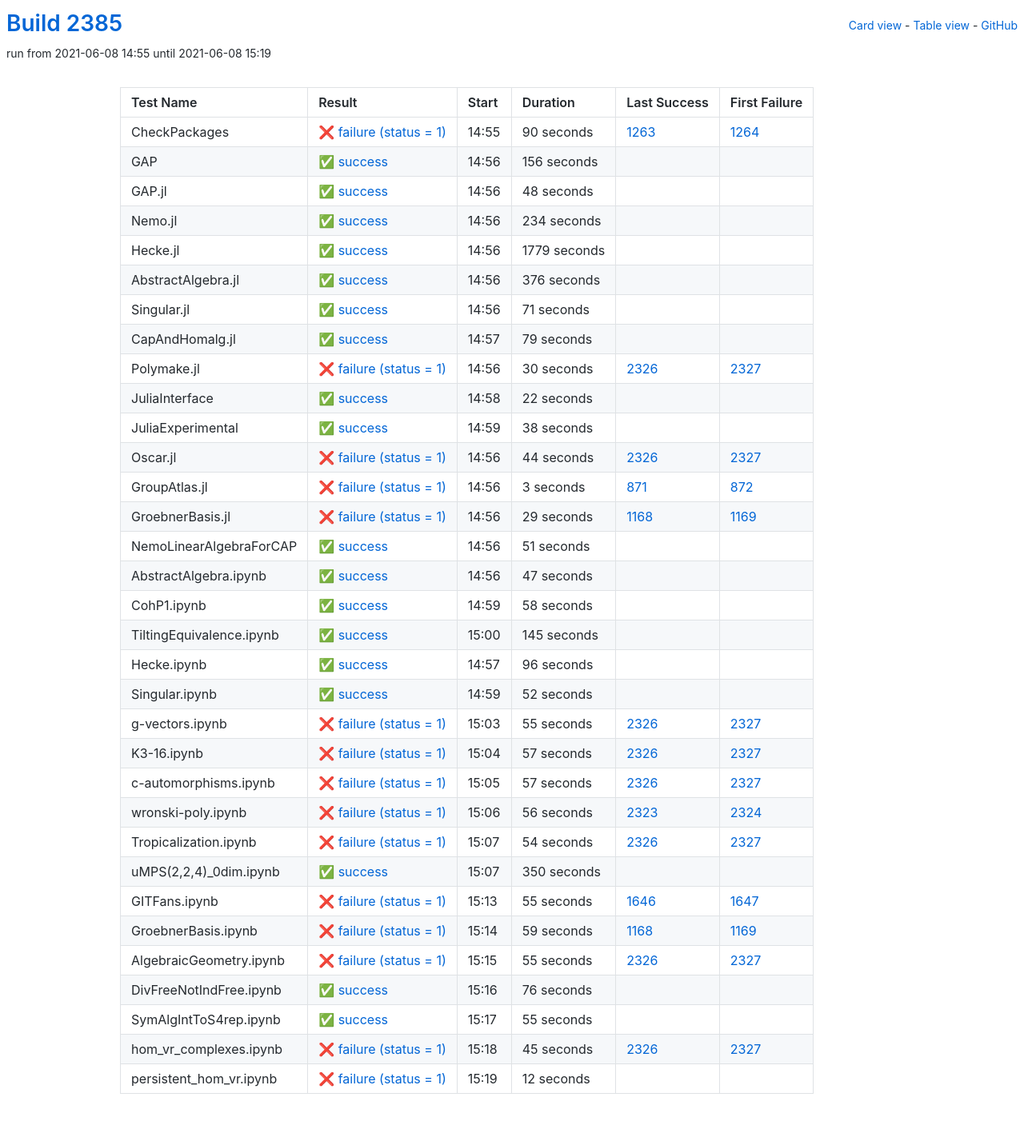
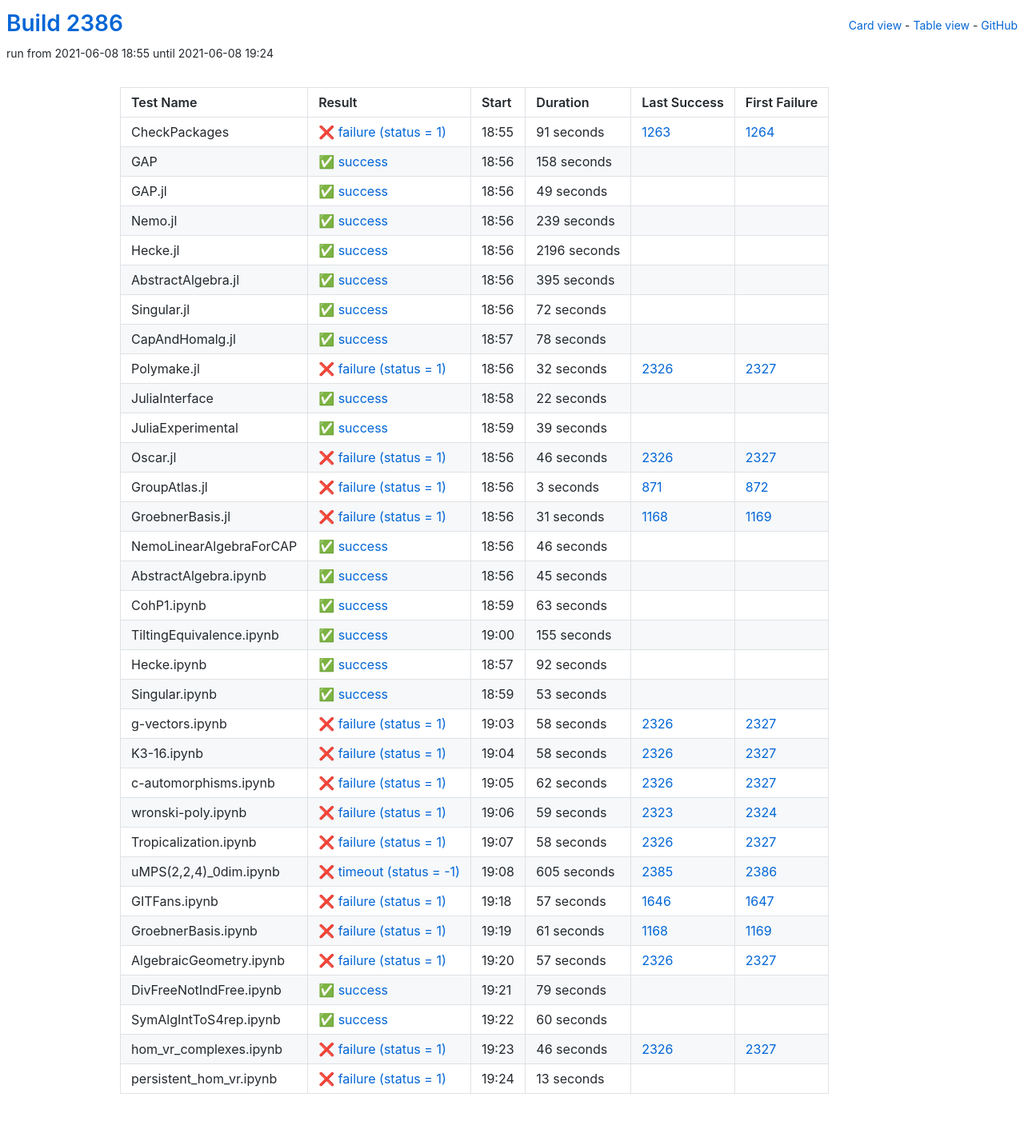
Before and after one commit to oscar-system/oscar-ci-status-stable, a Jekyll site: the page built from table.html, in a window 1280 px wide. Shown: the whole page at 80% size. Built offline with Jekyll 4.4.1, drawn with Linux system fonts in a browser that asks for light colours.

Commit message:
Build #2386

```diff
--- a/_data/ci.yml
+++ b/_data/ci.yml
@@ -1,6 +1,6 @@
 ---
-build: 2385
-build_url: https://oscarci.mathematik.uni-kl.de/job/oscar-stable/2385/
+build: 2386
+build_url: https://oscarci.mathematik.uni-kl.de/job/oscar-stable/2386/
 job: oscar-stable
 organization: oscar-system
 repo: oscar-ci-status-stable
@@ -8,116 +8,116 @@ repourl: https://github.com/oscar-system/oscar-ci-status-stable
 tests:
 - name: CheckPackages
   id: checkpackages
-  log: https://oscarci.mathematik.uni-kl.de/job/oscar-stable/2385/artifact/logs/build-2385/CheckPackages.log
-  start: 2021-06-08 14:55
+  log: https://oscarci.mathematik.uni-kl.de/job/oscar-stable/2386/artifact/logs/build-2386/CheckPackages.log
+  start: 2021-06-08 18:55
   success: false
   exitcode: 1
   status: failure
-  duration: 90
+  duration: 91
   last_success: 1263
   last_success_url: https://oscarci.mathematik.uni-kl.de/job/oscar-stable/1263/
   first_failure: 1264
   first_failure_url: https://oscarci.mathematik.uni-kl.de/job/oscar-stable/1264/
 - name: GAP
   id: gap
-  log: https://oscarci.mathematik.uni-kl.de/job/oscar-stable/2385/artifact/logs/build-2385/GAP.log
-  start: 2021-06-08 14:56
+  log: https://oscarci.mathematik.uni-kl.de/job/oscar-stable/2386/artifact/logs/build-2386/GAP.log
+  start: 2021-06-08 18:56
   success: true
   exitcode: 0
   status: success
-  duration: 156
+  duration: 158
   last_success: false
   last_success_url:
   first_failure: false
   first_failure_url:
 - name: GAP.jl
   id: gap-jl
-  log: https://oscarci.mathematik.uni-kl.de/job/oscar-stable/2385/artifact/logs/build-2385/GAP.jl.log
-  start: 2021-06-08 14:56
+  log: https://oscarci.mathematik.uni-kl.de/job/oscar-stable/2386/artifact/logs/build-2386/GAP.jl.log
+  start: 2021-06-08 18:56
   success: true
   exitcode: 0
   status: success
-  duration: 48
+  duration: 49
   last_success: false
   last_success_url:
   first_failure: false
   first_failure_url:
 - name: Nemo.jl
   id: nemo-jl
-  log: https://oscarci.mathematik.uni-kl.de/job/oscar-stable/2385/artifact/logs/build-2385/Nemo.jl.log
-  start: 2021-06-08 14:56
+  log: https://oscarci.mathematik.uni-kl.de/job/oscar-stable/2386/artifact/logs/build-2386/Nemo.jl.log
+  start: 2021-06-08 18:56
   success: true
   exitcode: 0
   status: success
-  duration: 234
+  duration: 239
   last_success: false
   last_success_url:
   first_failure: false
   first_failure_url:
 - name: Hecke.jl
   id: hecke-jl
-  log: https://oscarci.mathematik.uni-kl.de/job/oscar-stable/2385/artifact/logs/build-2385/Hecke.jl.log
-  start: 2021-06-08 14:56
+  log: https://oscarci.mathematik.uni-kl.de/job/oscar-stable/2386/artifact/logs/build-2386/Hecke.jl.log
+  start: 2021-06-08 18:56
   success: true
   exitcode: 0
   status: success
-  duration: 1779
+  duration: 2196
   last_success: false
   last_success_url:
   first_failure: false
   first_failure_url:
 - name: AbstractAlgebra.jl
   id: abstractalgebra-jl
-  log: https://oscarci.mathematik.uni-kl.de/job/oscar-stable/2385/artifact/logs/build-2385/AbstractAlgebra.jl.log
-  start: 2021-06-08 14:56
+  log: https://oscarci.mathematik.uni-kl.de/job/oscar-stable/2386/artifact/logs/build-2386/AbstractAlgebra.jl.log
+  start: 2021-06-08 18:56
   success: true
   exitcode: 0
   status: success
-  duration: 376
+  duration: 395
   last_success: false
   last_success_url:
   first_failure: false
   first_failure_url:
 - name: Singular.jl
   id: singular-jl
-  log: https://oscarci.mathematik.uni-kl.de/job/oscar-stable/2385/artifact/logs/build-2385/Singular.jl.log
-  start: 2021-06-08 14:56
+  log: https://oscarci.mathematik.uni-kl.de/job/oscar-stable/2386/artifact/logs/build-2386/Singular.jl.log
+  start: 2021-06-08 18:56
   success: true
   exitcode: 0
   status: success
-  duration: 71
+  duration: 72
   last_success: false
   last_success_url:
   first_failure: false
   first_failure_url:
 - name: CapAndHomalg.jl
   id: capandhomalg-jl
-  log: https://oscarci.mathematik.uni-kl.de/job/oscar-stable/2385/artifact/logs/build-2385/CapAndHomalg.jl.log
-  start: 2021-06-08 14:57
+  log: https://oscarci.mathematik.uni-kl.de/job/oscar-stable/2386/artifact/logs/build-2386/CapAndHomalg.jl.log
+  start: 2021-06-08 18:57
   success: true
   exitcode: 0
   status: success
-  duration: 79
+  duration: 78
   last_success: false
   last_success_url:
   first_failure: false
   first_failure_url:
 - name: Polymake.jl
   id: polymake-jl
-  log: https://oscarci.mathematik.uni-kl.de/job/oscar-stable/2385/artifact/logs/build-2385/Polymake.jl.log
-  start: 2021-06-08 14:56
+  log: https://oscarci.mathematik.uni-kl.de/job/oscar-stable/2386/artifact/logs/build-2386/Polymake.jl.log
+  start: 2021-06-08 18:56
   success: false
   exitcode: 1
   status: failure
-  duration: 30
+  duration: 32
   last_success: 2326
   last_success_url: https://oscarci.mathematik.uni-kl.de/job/oscar-stable/2326/
   first_failure: 2327
   first_failure_url: https://oscarci.mathematik.uni-kl.de/job/oscar-stable/2327/
 - name: JuliaInterface
   id: juliainterface
-  log: https://oscarci.mathematik.uni-kl.de/job/oscar-stable/2385/artifact/logs/build-2385/JuliaInterface.log
-  start: 2021-06-08 14:58
+  log: https://oscarci.mathematik.uni-kl.de/job/oscar-stable/2386/artifact/logs/build-2386/JuliaInterface.log
+  start: 2021-06-08 18:58
   success: true
   exitcode: 0
   status: success
@@ -128,32 +128,32 @@ tests:
   first_failure_url:
 - name: JuliaExperimental
   id: juliaexperimental
-  log: https://oscarci.mathematik.uni-kl.de/job/oscar-stable/2385/artifact/logs/build-2385/JuliaExperimental.log
-  start: 2021-06-08 14:59
+  log: https://oscarci.mathematik.uni-kl.de/job/oscar-stable/2386/artifact/logs/build-2386/JuliaExperimental.log
+  start: 2021-06-08 18:59
   success: true
   exitcode: 0
   status: success
-  duration: 38
+  duration: 39
   last_success: false
   last_success_url:
   first_failure: false
   first_failure_url:
 - name: Oscar.jl
   id: oscar-jl
-  log: https://oscarci.mathematik.uni-kl.de/job/oscar-stable/2385/artifact/logs/build-2385/Oscar.jl.log
-  start: 2021-06-08 14:56
+  log: https://oscarci.mathematik.uni-kl.de/job/oscar-stable/2386/artifact/logs/build-2386/Oscar.jl.log
+  start: 2021-06-08 18:56
   success: false
   exitcode: 1
   status: failure
-  duration: 44
+  duration: 46
   last_success: 2326
   last_success_url: https://oscarci.mathematik.uni-kl.de/job/oscar-stable/2326/
   first_failure: 2327
   first_failure_url: https://oscarci.mathematik.uni-kl.de/job/oscar-stable/2327/
 - name: GroupAtlas.jl
   id: groupatlas-jl
-  log: https://oscarci.mathematik.uni-kl.de/job/oscar-stable/2385/artifact/logs/build-2385/GroupAtlas.jl.log
-  start: 2021-06-08 14:56
+  log: https://oscarci.mathematik.uni-kl.de/job/oscar-stable/2386/artifact/logs/build-2386/GroupAtlas.jl.log
+  start: 2021-06-08 18:56
   success: false
   exitcode: 1
   status: failure
@@ -164,104 +164,188 @@ tests:
   first_failure_url: https://oscarci.mathematik.uni-kl.de/job/oscar-stable/872/
 - name: GroebnerBasis.jl
   id: groebnerbasis-jl
-  log: https://oscarci.mathematik.uni-kl.de/job/oscar-stable/2385/artifact/logs/build-2385/GroebnerBasis.jl.log
-  start: 2021-06-08 14:56
+  log: https://oscarci.mathematik.uni-kl.de/job/oscar-stable/2386/artifact/logs/build-2386/GroebnerBasis.jl.log
+  start: 2021-06-08 18:56
   success: false
   exitcode: 1
   status: failure
-  duration: 29
+  duration: 31
   last_success: 1168
   last_success_url: https://oscarci.mathematik.uni-kl.de/job/oscar-stable/1168/
   first_failure: 1169
   first_failure_url: https://oscarci.mathematik.uni-kl.de/job/oscar-stable/1169/
 - name: NemoLinearAlgebraForCAP
   id: nemolinearalgebraforcap
-  log: https://oscarci.mathematik.uni-kl.de/job/oscar-stable/2385/artifact/logs/build-2385/NemoLinearAlgebraForCAP.log
-  start: 2021-06-08 14:56
+  log: https://oscarci.mathematik.uni-kl.de/job/oscar-stable/2386/artifact/logs/build-2386/NemoLinearAlgebraForCAP.log
+  start: 2021-06-08 18:56
   success: true
   exitcode: 0
   status: success
-  duration: 51
+  duration: 46
   last_success: false
   last_success_url:
   first_failure: false
   first_failure_url:
 - name: AbstractAlgebra.ipynb
   id: abstractalgebra-ipynb
-  log: https://oscarci.mathematik.uni-kl.de/job/oscar-stable/2385/artifact/logs/build-2385/AbstractAlgebra.ipynb.log
-  start: 2021-06-08 14:56
+  log: https://oscarci.mathematik.uni-kl.de/job/oscar-stable/2386/artifact/logs/build-2386/AbstractAlgebra.ipynb.log
+  start: 2021-06-08 18:56
   success: true
   exitcode: 0
   status: success
-  duration: 47
+  duration: 45
   last_success: false
   last_success_url:
   first_failure: false
   first_failure_url:
 - name: CohP1.ipynb
   id: cohp1-ipynb
-  log: https://oscarci.mathematik.uni-kl.de/job/oscar-stable/2385/artifact/logs/build-2385/CohP1.ipynb.log
-  start: 2021-06-08 14:59
+  log: https://oscarci.mathematik.uni-kl.de/job/oscar-stable/2386/artifact/logs/build-2386/CohP1.ipynb.log
+  start: 2021-06-08 18:59
   success: true
   exitcode: 0
   status: success
-  duration: 58
+  duration: 63
   last_success: false
   last_success_url:
   first_failure: false
   first_failure_url:
 - name: TiltingEquivalence.ipynb
   id: tiltingequivalence-ipynb
-  log: https://oscarci.mathematik.uni-kl.de/job/oscar-stable/2385/artifact/logs/build-2385/TiltingEquivalence.ipynb.log
-  start: 2021-06-08 15:00
+  log: https://oscarci.mathematik.uni-kl.de/job/oscar-stable/2386/artifact/logs/build-2386/TiltingEquivalence.ipynb.log
+  start: 2021-06-08 19:00
   success: true
   exitcode: 0
   status: success
-  duration: 145
+  duration: 155
   last_success: false
   last_success_url:
   first_failure: false
   first_failure_url:
 - name: Hecke.ipynb
   id: hecke-ipynb
-  log: https://oscarci.mathematik.uni-kl.de/job/oscar-stable/2385/artifact/logs/build-2385/Hecke.ipynb.log
-  start: 2021-06-08 14:57
+  log: https://oscarci.mathematik.uni-kl.de/job/oscar-stable/2386/artifact/logs/build-2386/Hecke.ipynb.log
+  start: 2021-06-08 18:57
   success: true
   exitcode: 0
   status: success
-  duration: 96
+  duration: 92
   last_success: false
   last_success_url:
   first_failure: false
   first_failure_url:
 - name: Singular.ipynb
   id: singular-ipynb
-  log: https://oscarci.mathematik.uni-kl.de/job/oscar-stable/2385/artifact/logs/build-2385/Singular.ipynb.log
-  start: 2021-06-08 14:59
+  log: https://oscarci.mathematik.uni-kl.de/job/oscar-stable/2386/artifact/logs/build-2386/Singular.ipynb.log
+  start: 2021-06-08 18:59
   success: true
   exitcode: 0
   status: success
-  duration: 52
+  duration: 53
   last_success: false
   last_success_url:
   first_failure: false
   first_failure_url:
 - name: g-vectors.ipynb
   id: g-vectors-ipynb
-  log: https://oscarci.mathematik.uni-kl.de/job/oscar-stable/2385/artifact/logs/build-2385/g-vectors.ipynb.log
-  start: 2021-06-08 15:03
+  log: https://oscarci.mathematik.uni-kl.de/job/oscar-stable/2386/artifact/logs/build-2386/g-vectors.ipynb.log
+  start: 2021-06-08 19:03
   success: false
   exitcode: 1
   status: failure
-  duration: 55
+  duration: 58
   last_success: 2326
   last_success_url: https://oscarci.mathematik.uni-kl.de/job/oscar-stable/2326/
   first_failure: 2327
   first_failure_url: https://oscarci.mathematik.uni-kl.de/job/oscar-stable/2327/
 - name: K3-16.ipynb
   id: k3-16-ipynb
-  log: https://oscarci.mathematik.uni-kl.de/job/oscar-stable/2385/artifact/logs/build-2385/K3-16.ipynb.log
-  start: 2021-06-08 15:04
+  log: https://oscarci.mathematik.uni-kl.de/job/oscar-stable/2386/artifact/logs/build-2386/K3-16.ipynb.log
+  start: 2021-06-08 19:04
+  success: false
+  exitcode: 1
+  status: failure
+  duration: 58
+  last_success: 2326
+  last_success_url: https://oscarci.mathematik.uni-kl.de/job/oscar-stable/2326/
+  first_failure: 2327
+  first_failure_url: https://oscarci.mathematik.uni-kl.de/job/oscar-stable/2327/
+- name: c-automorphisms.ipynb
+  id: c-automorphisms-ipynb
+  log: https://oscarci.mathematik.uni-kl.de/job/oscar-stable/2386/artifact/logs/build-2386/c-automorphisms.ipynb.log
+  start: 2021-06-08 19:05
+  success: false
+  exitcode: 1
+  status: failure
+  duration: 62
+  last_success: 2326
+  last_success_url: https://oscarci.mathematik.uni-kl.de/job/oscar-stable/2326/
+  first_failure: 2327
+  first_failure_url: https://oscarci.mathematik.uni-kl.de/job/oscar-stable/2327/
+- name: wronski-poly.ipynb
+  id: wronski-poly-ipynb
+  log: https://oscarci.mathematik.uni-kl.de/job/oscar-stable/2386/artifact/logs/build-2386/wronski-poly.ipynb.log
+  start: 2021-06-08 19:06
+  success: false
+  exitcode: 1
+  status: failure
+  duration: 59
+  last_success: 2323
+  last_success_url: https://oscarci.mathematik.uni-kl.de/job/oscar-stable/2323/
+  first_failure: 2324
+  first_failure_url: https://oscarci.mathematik.uni-kl.de/job/oscar-stable/2324/
+- name: Tropicalization.ipynb
+  id: tropicalization-ipynb
+  log: https://oscarci.mathematik.uni-kl.de/job/oscar-stable/2386/artifact/logs/build-2386/Tropicalization.ipynb.log
+  start: 2021-06-08 19:07
+  success: false
+  exitcode: 1
+  status: failure
+  duration: 58
+  last_success: 2326
+  last_success_url: https://oscarci.mathematik.uni-kl.de/job/oscar-stable/2326/
+  first_failure: 2327
+  first_failure_url: https://oscarci.mathematik.uni-kl.de/job/oscar-stable/2327/
+- name: uMPS(2,2,4)_0dim.ipynb
+  id: umps-2-2-4-0dim-ipynb
+  log: https://oscarci.mathematik.uni-kl.de/job/oscar-stable/2386/artifact/logs/build-2386/uMPS-2-2-4-_0dim.ipynb.log
+  start: 2021-06-08 19:08
+  success: false
+  exitcode: -1
+  status: timeout
+  duration: 605
+  last_success: 2385
+  last_success_url: https://oscarci.mathematik.uni-kl.de/job/oscar-stable/2385/
+  first_failure: 2386
+  first_failure_url: https://oscarci.mathematik.uni-kl.de/job/oscar-stable/2386/
+- name: GITFans.ipynb
+  id: gitfans-ipynb
+  log: https://oscarci.mathematik.uni-kl.de/job/oscar-stable/2386/artifact/logs/build-2386/GITFans.ipynb.log
+  start: 2021-06-08 19:18
+  success: false
+  exitcode: 1
+  status: failure
+  duration: 57
+  last_success: 1646
+  last_success_url: https://oscarci.mathematik.uni-kl.de/job/oscar-stable/1646/
+  first_failure: 1647
+  first_failure_url: https://oscarci.mathematik.uni-kl.de/job/oscar-stable/1647/
+- name: GroebnerBasis.ipynb
+  id: groebnerbasis-ipynb
+  log: https://oscarci.mathematik.uni-kl.de/job/oscar-stable/2386/artifact/logs/build-2386/GroebnerBasis.ipynb.log
+  start: 2021-06-08 19:19
+  success: false
+  exitcode: 1
+  status: failure
+  duration: 61
+  last_success: 1168
+  last_success_url: https://oscarci.mathematik.uni-kl.de/job/oscar-stable/1168/
+  first_failure: 1169
+  first_failure_url: https://oscarci.mathematik.uni-kl.de/job/oscar-stable/1169/
+- name: AlgebraicGeometry.ipynb
+  id: algebraicgeometry-ipynb
+  log: https://oscarci.mathematik.uni-kl.de/job/oscar-stable/2386/artifact/logs/build-2386/AlgebraicGeometry.ipynb.log
+  start: 2021-06-08 19:20
   success: false
   exitcode: 1
   status: failure
@@ -270,134 +354,50 @@ tests:
   last_success_url: https://oscarci.mathematik.uni-kl.de/job/oscar-stable/2326/
   first_failure: 2327
   first_failure_url: https://oscarci.mathematik.uni-kl.de/job/oscar-stable/2327/
-- name: c-automorphisms.ipynb
-  id: c-automorphisms-ipynb
-  log: https://oscarci.mathematik.uni-kl.de/job/oscar-stable/2385/artifact/logs/build-2385/c-automorphisms.ipynb.log
-  start: 2021-06-08 15:05
-  success: false
-  exitcode: 1
-  status: failure
-  duration: 57
-  last_success: 2326
-  last_success_url: https://oscarci.mathematik.uni-kl.de/job/oscar-stable/2326/
-  first_failure: 2327
-  first_failure_url: https://oscarci.mathematik.uni-kl.de/job/oscar-stable/2327/
-- name: wronski-poly.ipynb
-  id: wronski-poly-ipynb
-  log: https://oscarci.mathematik.uni-kl.de/job/oscar-stable/2385/artifact/logs/build-2385/wronski-poly.ipynb.log
-  start: 2021-06-08 15:06
-  success: false
-  exitcode: 1
-  status: failure
-  duration: 56
-  last_success: 2323
-  last_success_url: https://oscarci.mathematik.uni-kl.de/job/oscar-stable/2323/
-  first_failure: 2324
-  first_failure_url: https://oscarci.mathematik.uni-kl.de/job/oscar-stable/2324/
-- name: Tropicalization.ipynb
-  id: tropicalization-ipynb
-  log: https://oscarci.mathematik.uni-kl.de/job/oscar-stable/2385/artifact/logs/build-2385/Tropicalization.ipynb.log
-  start: 2021-06-08 15:07
-  success: false
-  exitcode: 1
-  status: failure
-  duration: 54
-  last_success: 2326
-  last_success_url: https://oscarci.mathematik.uni-kl.de/job/oscar-stable/2326/
-  first_failure: 2327
-  first_failure_url: https://oscarci.mathematik.uni-kl.de/job/oscar-stable/2327/
-- name: uMPS(2,2,4)_0dim.ipynb
-  id: umps-2-2-4-0dim-ipynb
-  log: https://oscarci.mathematik.uni-kl.de/job/oscar-stable/2385/artifact/logs/build-2385/uMPS-2-2-4-_0dim.ipynb.log
-  start: 2021-06-08 15:07
+- name: DivFreeNotIndFree.ipynb
+  id: divfreenotindfree-ipynb
+  log: https://oscarci.mathematik.uni-kl.de/job/oscar-stable/2386/artifact/logs/build-2386/DivFreeNotIndFree.ipynb.log
+  start: 2021-06-08 19:21
   success: true
   exitcode: 0
   status: success
-  duration: 350
-  last_success: false
-  last_success_url:
-  first_failure: false
-  first_failure_url:
-- name: GITFans.ipynb
-  id: gitfans-ipynb
-  log: https://oscarci.mathematik.uni-kl.de/job/oscar-stable/2385/artifact/logs/build-2385/GITFans.ipynb.log
-  start: 2021-06-08 15:13
-  success: false
-  exitcode: 1
-  status: failure
-  duration: 55
-  last_success: 1646
-  last_success_url: https://oscarci.mathematik.uni-kl.de/job/oscar-stable/1646/
-  first_failure: 1647
-  first_failure_url: https://oscarci.mathematik.uni-kl.de/job/oscar-stable/1647/
-- name: GroebnerBasis.ipynb
-  id: groebnerbasis-ipynb
-  log: https://oscarci.mathematik.uni-kl.de/job/oscar-stable/2385/artifact/logs/build-2385/GroebnerBasis.ipynb.log
-  start: 2021-06-08 15:14
-  success: false
-  exitcode: 1
-  status: failure
-  duration: 59
-  last_success: 1168
-  last_success_url: https://oscarci.mathematik.uni-kl.de/job/oscar-stable/1168/
-  first_failure: 1169
-  first_failure_url: https://oscarci.mathematik.uni-kl.de/job/oscar-stable/1169/
-- name: AlgebraicGeometry.ipynb
-  id: algebraicgeometry-ipynb
-  log: https://oscarci.mathematik.uni-kl.de/job/oscar-stable/2385/artifact/logs/build-2385/AlgebraicGeometry.ipynb.log
-  start: 2021-06-08 15:15
-  success: false
-  exitcode: 1
-  status: failure
-  duration: 55
-  last_success: 2326
-  last_success_url: https://oscarci.mathematik.uni-kl.de/job/oscar-stable/2326/
-  first_failure: 2327
-  first_failure_url: https://oscarci.mathematik.uni-kl.de/job/oscar-stable/2327/
-- name: DivFreeNotIndFree.ipynb
-  id: divfreenotindfree-ipynb
-  log: https://oscarci.mathematik.uni-kl.de/job/oscar-stable/2385/artifact/logs/build-2385/DivFreeNotIndFree.ipynb.log
-  start: 2021-06-08 15:16
-  success: true
-  exitcode: 0
-  status: success
-  duration: 76
+  duration: 79
   last_success: false
   last_success_url:
   first_failure: false
   first_failure_url:
 - name: SymAlgIntToS4rep.ipynb
   id: symalginttos4rep-ipynb
-  log: https://oscarci.mathematik.uni-kl.de/job/oscar-stable/2385/artifact/logs/build-2385/SymAlgIntToS4rep.ipynb.log
-  start: 2021-06-08 15:17
+  log: https://oscarci.mathematik.uni-kl.de/job/oscar-stable/2386/artifact/logs/build-2386/SymAlgIntToS4rep.ipynb.log
+  start: 2021-06-08 19:22
   success: true
   exitcode: 0
   status: success
-  duration: 55
+  duration: 60
   last_success: false
   last_success_url:
   first_failure: false
   first_failure_url:
 - name: hom_vr_complexes.ipynb
   id: hom-vr-complexes-ipynb
-  log: https://oscarci.mathematik.uni-kl.de/job/oscar-stable/2385/artifact/logs/build-2385/hom_vr_complexes.ipynb.log
-  start: 2021-06-08 15:18
+  log: https://oscarci.mathematik.uni-kl.de/job/oscar-stable/2386/artifact/logs/build-2386/hom_vr_complexes.ipynb.log
+  start: 2021-06-08 19:23
   success: false
   exitcode: 1
   status: failure
-  duration: 45
+  duration: 46
   last_success: 2326
   last_success_url: https://oscarci.mathematik.uni-kl.de/job/oscar-stable/2326/
   first_failure: 2327
   first_failure_url: https://oscarci.mathematik.uni-kl.de/job/oscar-stable/2327/
 - name: persistent_hom_vr.ipynb
   id: persistent-hom-vr-ipynb
-  log: https://oscarci.mathematik.uni-kl.de/job/oscar-stable/2385/artifact/logs/build-2385/persistent_hom_vr.ipynb.log
-  start: 2021-06-08 15:19
+  log: https://oscarci.mathematik.uni-kl.de/job/oscar-stable/2386/artifact/logs/build-2386/persistent_hom_vr.ipynb.log
+  start: 2021-06-08 19:24
   success: false
   exitcode: 1
   status: failure
-  duration: 12
+  duration: 13
   last_success: false
   last_success_url:
   first_failure: false
```
Also changed, not shown: README.md.
